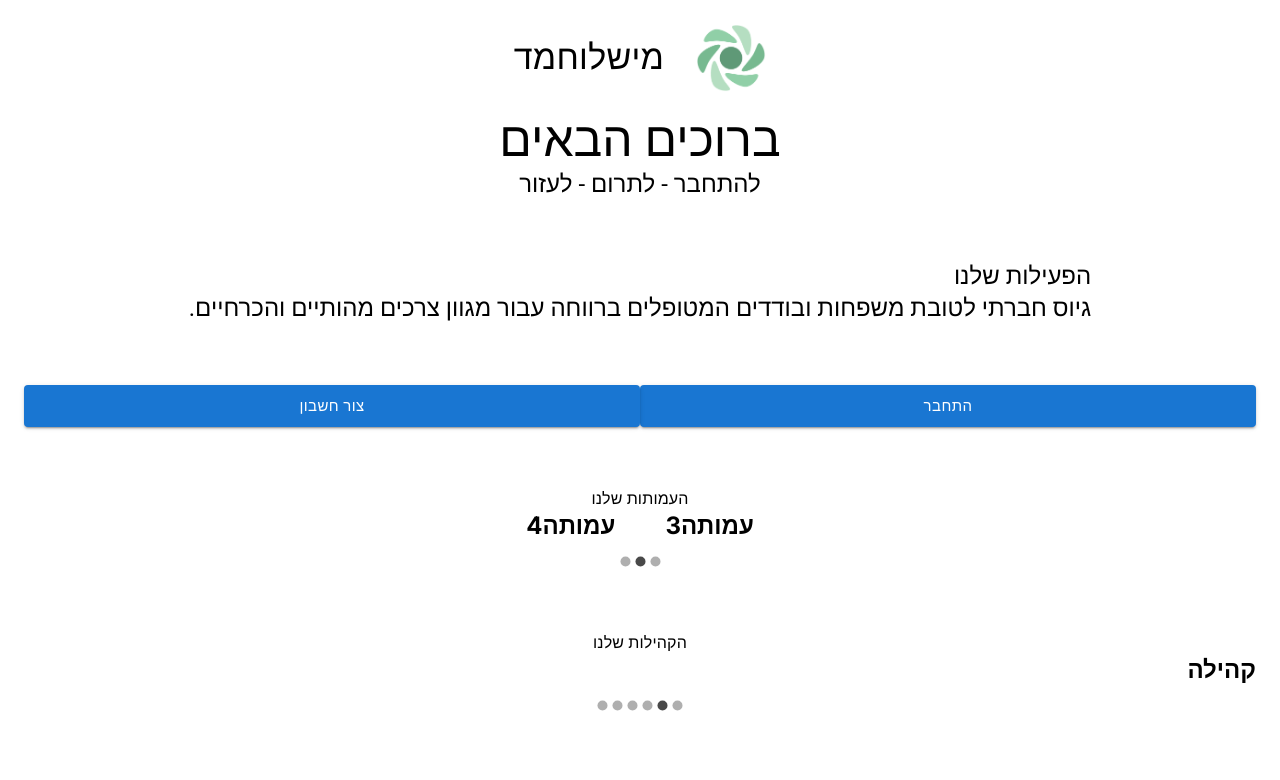
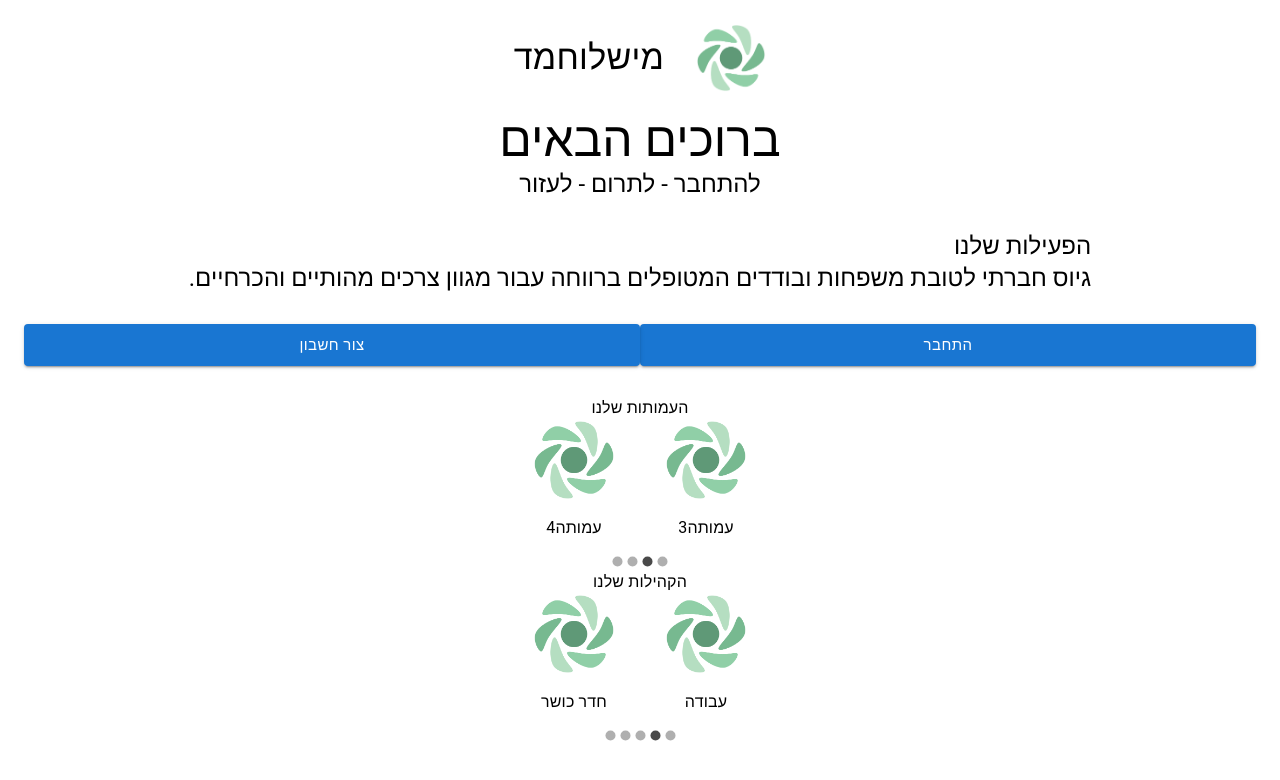
Before and after one commit to Sumsum1000/Mishlohemed_v3, a Next.js app: page / in a window 1280 px wide. Shown: the top 780 px of the page. Built offline with nearby package versions, Linux system fonts and the light colour scheme.

Commit message:
Display multiples kehilot in carousel, same a samutot, added generic icon fo reach amuta and kehila

```diff
--- a/src/Components/welcome/page.js
+++ b/src/Components/welcome/page.js
@@ -1,30 +1,43 @@
 "use client";
-import {
-  BasicBtn,
-  PageContainer,
-  ButtonContainer,
-  StackRow,
-} from "@/Components/shared/Shared";
-import {
-  Box,
-  Typography,
-  Button,
-  Stack,
-  Container,
-  Card,
-  Grid,
-  SubCategory,
-} from "@mui/material";
+// import {
+//   BasicBtn,
+//   PageContainer,
+//   ButtonContainer,
+//   StackRow,
+// } from "@/Components/shared/Shared";
+import { Typography, Button, Stack } from "@mui/material";
 import { useRouter } from "next/navigation";
 import { useEffect, useState } from "react";
 import Carousel from "react-material-ui-carousel";
+import Image from "next/image";
+import logo from "../../Graphics/Logo2.png";
 
-const amutot = ["ניצב רפאל", "עמותה2", "עמותה3", "עמותה4", "עמותה5"];
-const kehilot = ["מושב חמד", "קהילה", "קהילה3", "קהילה4", "קהילה5", "קהילה6"];
-
+const numOfItems = 2;
+const amutot = [
+  "ניצב רפאל",
+  "עמותה2",
+  "עמותה3",
+  "עמותה4",
+  "עמותה5",
+  "עמותה6",
+  "עמותה7",
+];
+const kehilot = [
+  "מושב חמד",
+  "קהילה",
+  "עבודה",
+  "חדר כושר",
+  "קהילה5",
+  "קהילה6",
+  ,
+  "קהילה7",
+  "קהילה8",
+  "קהילה9",
+];
 const Welcome = () => {
   const router = useRouter();
   const [amutotCrousel, setAmutotCarousel] = useState([]);
+  const [kehilotCarousel, setKehilotCarousel] = useState([]);
 
   const clickRegisterHandler = () => {
     router.push("/register");
@@ -35,17 +48,22 @@ const Welcome = () => {
   };
 
   useEffect(() => {
-    const rootTemp = [];
-    for (let i = 0; i < amutot.length; i + 2) {
-      const temp = amutot.splice(i, i + 2);
-      rootTemp.push(temp);
-      setAmutotCarousel(rootTemp);
+    // set Amutot for carousel
+    const amutotTemp = [];
+    for (let i = 0; i < amutot.length; i + numOfItems) {
+      const temp = amutot.splice(i, i + numOfItems);
+      amutotTemp.push(temp);
+      setAmutotCarousel(amutotTemp);
+    }
+
+    // set Kehilot for carousel
+    const kehilotTemp = [];
+    for (let i = 0; i < kehilot.length; i + numOfItems) {
+      const temp = kehilot.splice(i, i + numOfItems);
+      kehilotTemp.push(temp);
+      setKehilotCarousel(kehilotTemp);
     }
   }, []);
-
-  useEffect(() => {
-    console.log("loglog", amutotCrousel);
-  }, [amutotCrousel]);
 
   return (
     <Stack
@@ -57,7 +75,7 @@ const Welcome = () => {
         marginTop: "20px",
       }}
     >
-      <Stack sx={{ alignItems: "center" }}>
+      <Stack sx={{ alignItems: "center", marginBottom: "30px" }}>
         <Typography variant="h3">ברוכים הבאים</Typography>
         <Typography variant="h5">להתחבר - לתרום - לעזור</Typography>
       </Stack>
@@ -66,7 +84,10 @@ const Welcome = () => {
         <br /> גיוס חברתי לטובת משפחות ובודדים המטופלים ברווחה עבור מגוון צרכים
         מהותיים והכרחיים.
       </Typography>
-      <Stack direction="row" sx={{ width: "100%", alignItems: "space-around" }}>
+      <Stack
+        direction="row"
+        sx={{ width: "100%", alignItems: "space-around", padding: "30px 0" }}
+      >
         <Button
           fullwidth
           size="large"
@@ -116,8 +137,20 @@ const Welcome = () => {
                   gap: "50px",
                 }}
               >
-                <h2>{item[0]}</h2>
-                <h2>{item[1]}</h2>
+                {item.map((it) => {
+                  return (
+                    <Stack
+                      spacing={2}
+                      sx={{
+                        display: "flex",
+                        alignItems: "center",
+                      }}
+                    >
+                      <Image src={logo} height={80} alt="Logo of Amuta" />
+                      <Typography>{it}</Typography>
+                    </Stack>
+                  );
+                })}
               </Stack>
             );
           })}
@@ -138,9 +171,32 @@ const Welcome = () => {
         //   console.log(`we left ${active}, and are now at ${prev}`)
         // }
         >
-          {kehilot.map((item, i) => (
-            <h2>{item}</h2>
-          ))}
+          {kehilotCarousel.map((item) => {
+            return (
+              <Stack
+                direction={"row"}
+                sx={{
+                  justifyContent: "center",
+                  gap: "50px",
+                }}
+              >
+                {item.map((it) => {
+                  return (
+                    <Stack
+                      spacing={2}
+                      sx={{
+                        display: "flex",
+                        alignItems: "center",
+                      }}
+                    >
+                      <Image src={logo} height={80} alt="Logo of Kehila" />
+                      <Typography>{it}</Typography>
+                    </Stack>
+                  );
+                })}
+              </Stack>
+            );
+          })}
         </Carousel>
       </Stack>
     </Stack>
```
